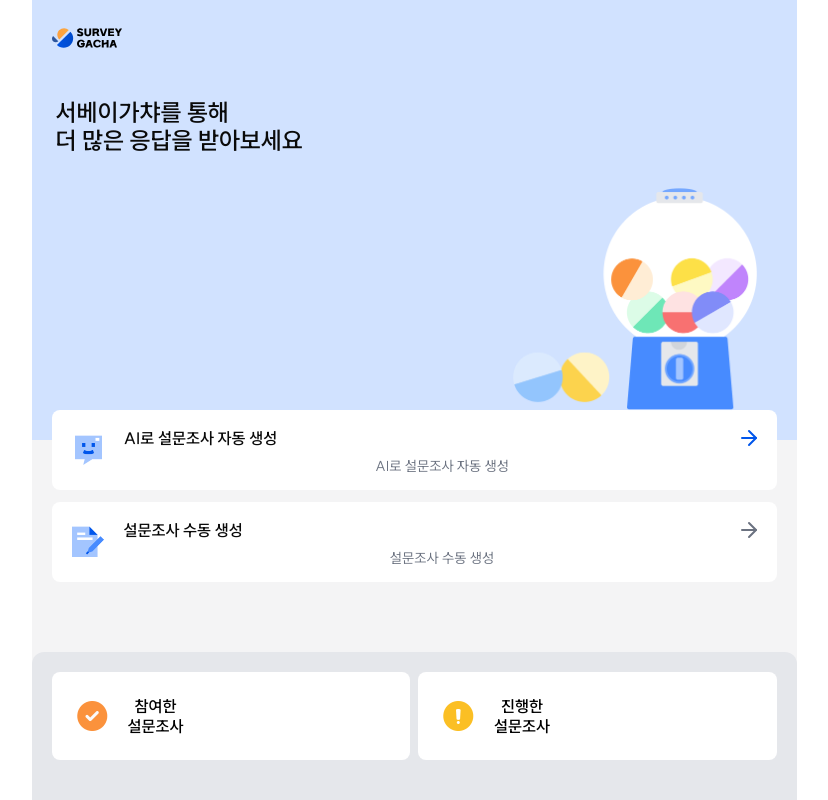
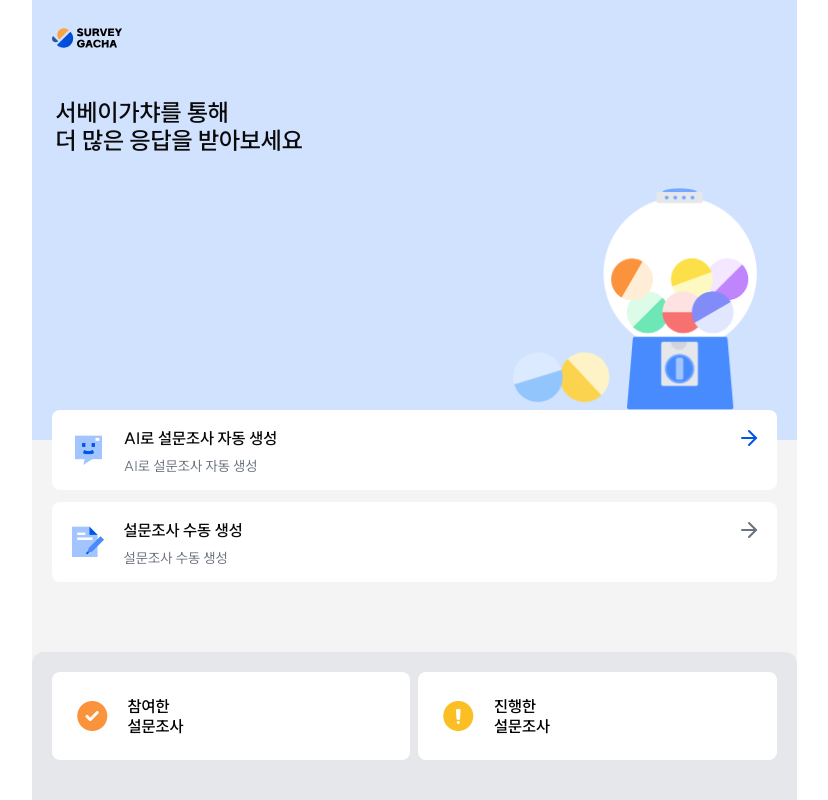
Before and after one commit to kim-taewoo/surveygacha, a Next.js app: page / in a window 1280 px wide. Shown: the whole page, without its empty margins (226-1054 px from the left). Built offline with nearby package versions, Linux system fonts and the light colour scheme.

Commit message:
fix: Fix style

```diff
--- a/src/features/homePage/bottomBottomGroup/bottomBottomGroup.tsx
+++ b/src/features/homePage/bottomBottomGroup/bottomBottomGroup.tsx
@@ -9,15 +9,15 @@ interface IBottomButtonGroup {
 export default function BottomButtonGroup({ bottomButtonGroup }: IBottomButtonGroup) {
   return (
     <section className="fixed bottom-0 w-full max-w-765px rounded-t-xl bg-[#E5E7EB] p-5 pb-10">
-      <div className="flex w-full items-center justify-center gap-2">
+      <div className="flex gap-2">
         {bottomButtonGroup.map(item => (
           <button key={item.id} className="flex w-full gap-4 rounded-lg bg-white px-5 py-6 font-semibold text-black">
-            <div className="flex items-center justify-center">
+            <div className="flex size-10 items-center justify-center">
               <Image src={item.icon} alt="logo" width={40} height={40} />
             </div>
             <div>
               {item.title.map((line, index) => (
-                <p key={index} className="whitespace-nowrap text-base leading-5">
+                <p key={index} className="whitespace-nowrap text-start text-base leading-5">
                   {line}
                   {index < item.title.length - 1 && <br />}
                 </p>
--- a/src/features/homePage/mainButtonGroup/mainButtonGroup.tsx
+++ b/src/features/homePage/mainButtonGroup/mainButtonGroup.tsx
@@ -27,7 +27,7 @@ export default function MainButtonGroup({ mainButtonGroup }: MainButtonGroupProp
               <h2 className="font-semibold leading-5">{button.title}</h2>
               <ArrowRight color={button.arrowColor} size={24} />
             </div>
-            <p className="mt-2 text-sm leading-4 text-gray-500">{button.description}</p>
+            <p className="mt-2 text-start text-sm leading-4 text-gray-500">{button.description}</p>
           </div>
         </button>
       ))}
```
